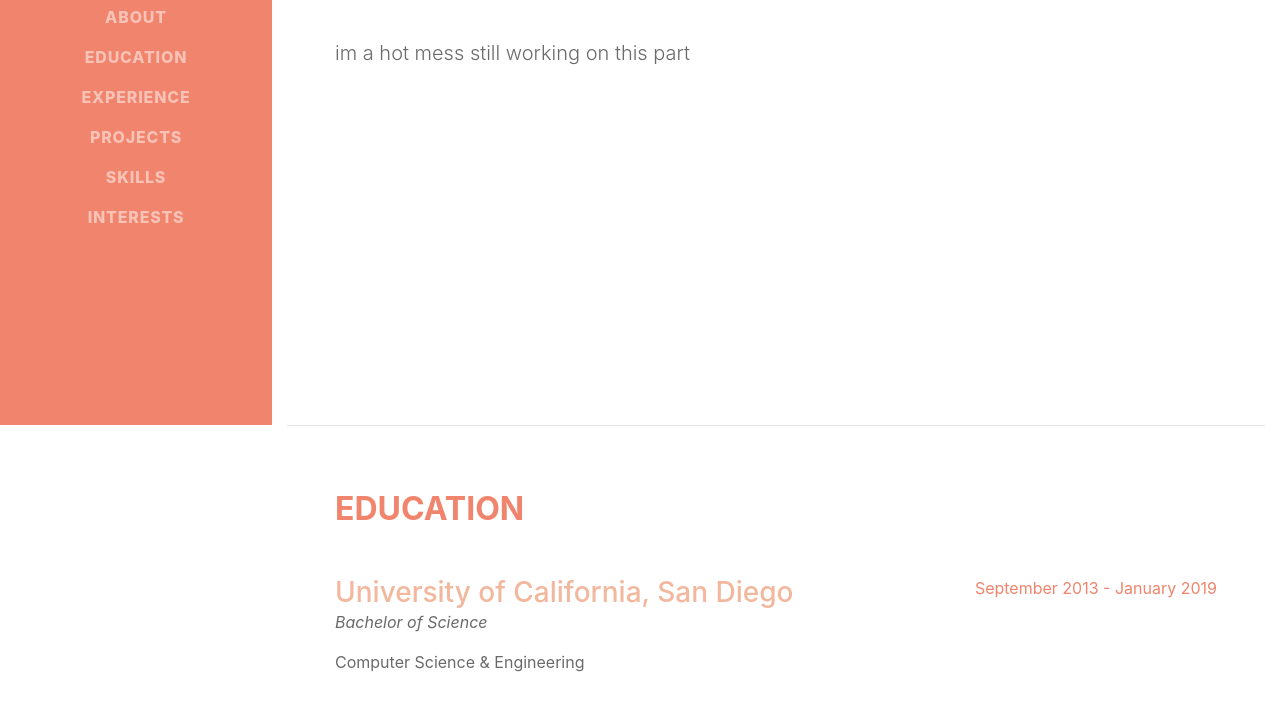
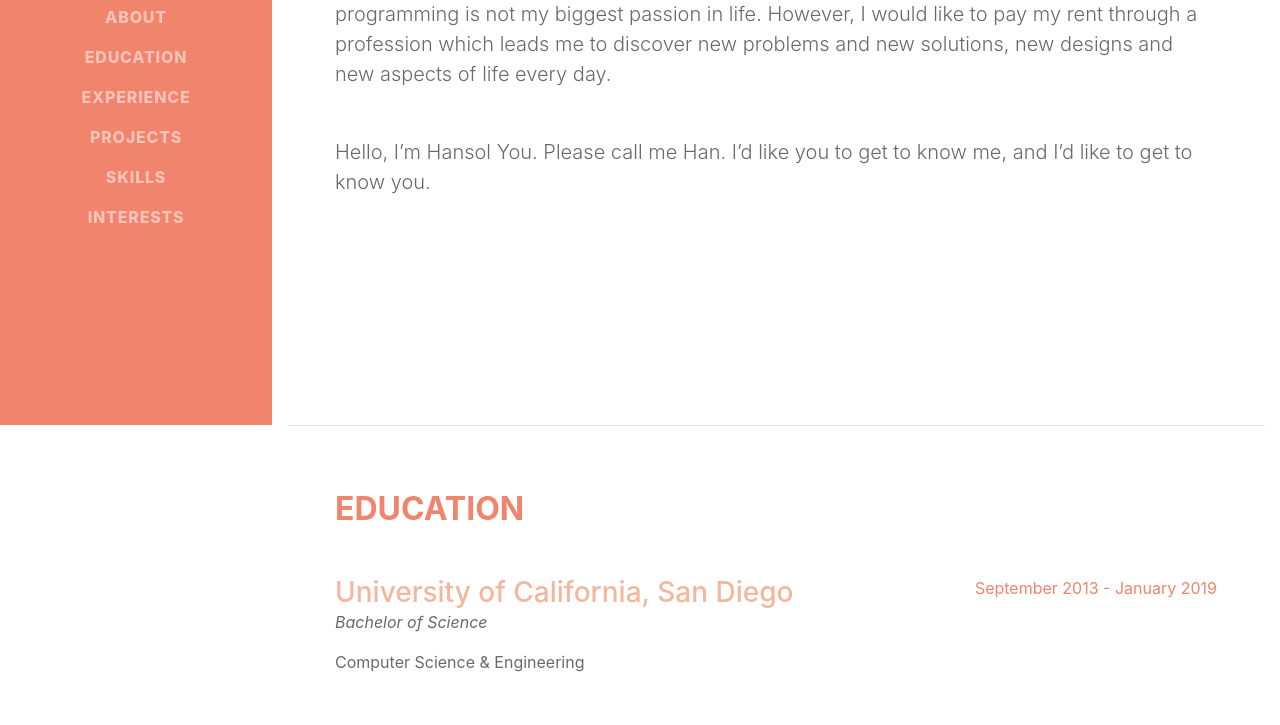
Before and after one commit to Cecility/cecility.github.io-https-pages.github.com-, a plain HTML site: page index.html in a window 1280 px wide. Shown: the part 375-1100 px from the top of the page. Drawn offline with nearby package versions, Linux system fonts and the light colour scheme.

Commit message:
Update about me page
and favicon

```diff
--- a/index.html
+++ b/index.html
@@ -9,6 +9,7 @@
         <link rel="stylesheet" href="https://stackpath.bootstrapcdn.com/bootstrap/4.3.1/css/bootstrap.min.css" integrity="sha384-ggOyR0iXCbMQv3Xipma34MD+dH/1fQ784/j6cY/iJTQUOhcWr7x9JvoRxT2MZw1T" crossorigin="anonymous">
 
         <title>Hansol You</title>
+        <link rel="icon" href="public/img/profilePic2.png" type="image/icon type">
 
         <!-- CSS -->
         <link href="public/css/index.css" rel="stylesheet">
@@ -65,7 +66,9 @@
                     <div class="subheading mb-5">1089 26th Street Apt 123 · Oakland, CA 94607 · (510) 407-8471 ·
                       <a href="mailto:hansol.you@innos-group.com">hansol.you@innos-group.com</a>
                     </div>
-                    <p class="lead mb-5">im a hot mess still working on this part</p>
+                    <p class="lead mb-5">I’m an explorer; I love putting myself out there through different mediums and witnessing how everything comes together. Whether it’s about art, sports or media, I always seek to learn more about it so I can eventually find the perfect equilibrium for every situation. I admit, programming is not my biggest passion in life. However, I would like to pay my rent through a profession which leads me to discover new problems and new solutions, new designs and new aspects of life every day.  </p>
+
+                    <p class="lead mb-5">Hello, I’m Hansol You. Please call me Han. I’d like you to get to know me, and I’d like to get to know you.</p>
                     </div>
                 </section>
 
```
